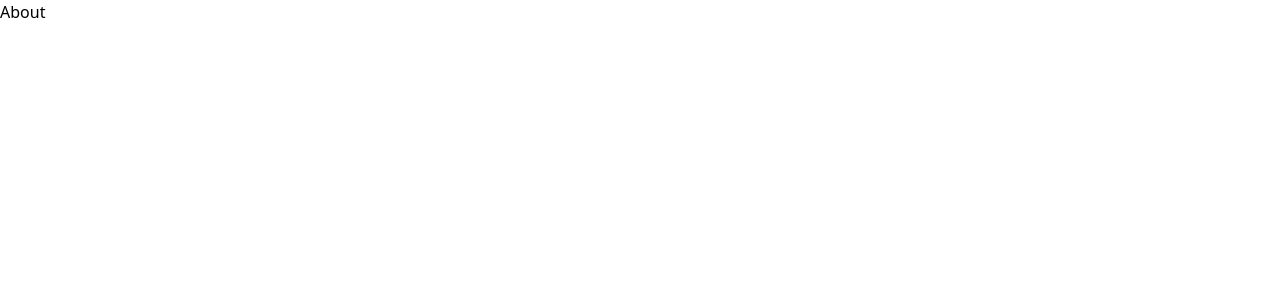
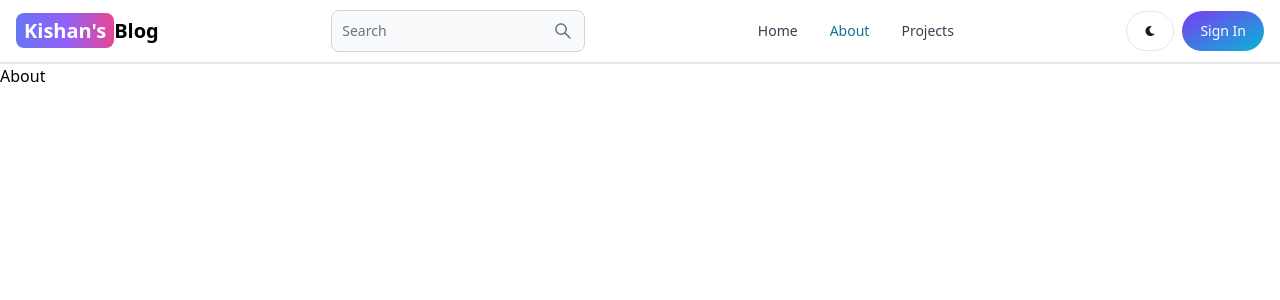
Before and after one commit to Kishan-kumar001/MERN-BLOG, a React (Vite) app in the folder client/: page /about in a window 1280 px wide. Shown: the top 300 px of the page. Built offline with nearby package versions, Linux system fonts and the light colour scheme.

Commit message:
completed Header

```diff
--- a/client/package.json
+++ b/client/package.json
@@ -10,8 +10,11 @@
     "preview": "vite preview"
   },
   "dependencies": {
+    "client": "file:",
+    "flowbite-react": "^0.10.2",
     "react": "^18.3.1",
     "react-dom": "^18.3.1",
+    "react-icons": "^5.3.0",
     "react-router-dom": "^6.27.0"
   },
   "devDependencies": {
--- a/client/src/App.jsx
+++ b/client/src/App.jsx
@@ -6,10 +6,12 @@
 import SignIn from "./pages/SignIn";
 import Projects from "./pages/Projects";
 import Dashboard from "./pages/Dashboard";
+import Header from "./components/Header";
 
 const App = () => {
   return (
     <BrowserRouter>
+      <Header />
       <Routes>
         <Route path="/" element={<Home />} />
         <Route path="/about" element={<About />} />
--- /dev/null
+++ b/client/src/components/Header.jsx
@@ -0,0 +1,57 @@
+import React from "react";
+import { Button, Navbar, TextInput } from "flowbite-react";
+import { Link, useLocation } from "react-router-dom";
+import { AiOutlineSearch } from "react-icons/ai";
+import { FaMoon } from "react-icons/fa";
+
+const Header = () => {
+  const path = useLocation().pathname;
+  return (
+    <Navbar className="border-b-2">
+      <Link
+        to="/"
+        className="self-center whitespace-nowrap text-sm sm:text-xl font-semibold dark:text-white"
+      >
+        <span className="px-2 py-1 bg-gradient-to-r from-indigo-500 via-purple-500 to-pink-500 rounded-lg text-white">
+          Kishan's
+        </span>
+        Blog
+      </Link>
+      <form>
+        <TextInput
+          type="text"
+          placeholder="Search"
+          rightIcon={AiOutlineSearch}
+          className="hidden lg:inline"
+        />
+      </form>
+      <Button className="w-12 h-10 lg:hidden" color="gray" pill>
+        <AiOutlineSearch />
+      </Button>
+      <div className="flex gap-2 md:order-2">
+        <Button className="w-12 h-10 hidden sm:inline" color="gray" pill>
+          <FaMoon />
+        </Button>
+        <Link to="/sign-in">
+          <Button gradientDuoTone="purpleToBlue" pill>
+            Sign In
+          </Button>
+        </Link>
+        <Navbar.Toggle />
+      </div>
+      <Navbar.Collapse>
+        <Navbar.Link active={path === "/"} as={"div"}>
+          <Link to="/">Home</Link>
+        </Navbar.Link>
+        <Navbar.Link active={path === "/about"} as={"div"}>
+          <Link to="/about">About</Link>
+        </Navbar.Link>
+        <Navbar.Link active={path === "/projects"} as={"div"}>
+          <Link to="/projects">Projects</Link>
+        </Navbar.Link>
+      </Navbar.Collapse>
+    </Navbar>
+  );
+};
+
+export default Header;
--- a/client/tailwind.config.js
+++ b/client/tailwind.config.js
@@ -1,8 +1,10 @@
+const flowbite = require("flowbite-react/tailwind");
+
 /** @type {import('tailwindcss').Config} */
 export default {
-  content: ["./index.html", "./src/**/*.{js,ts,jsx,tsx}"],
+  content: ["./index.html", "./src/**/*.{js,ts,jsx,tsx}", flowbite.content()],
   theme: {
     extend: {},
   },
-  plugins: [],
+  plugins: [flowbite.plugin()],
 };
```
Also changed, not shown: 1 other file (tests, documents, lock files or other folders).
